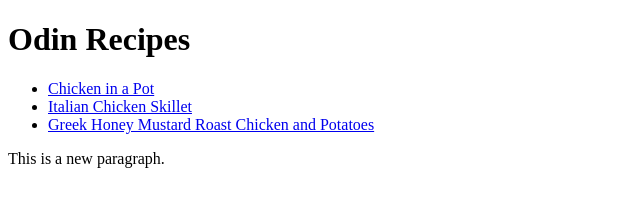
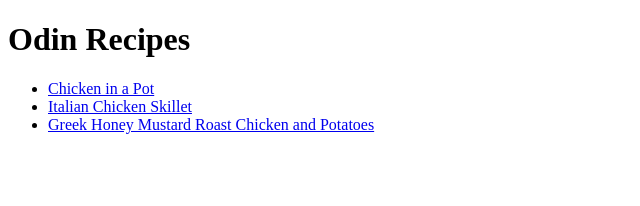
Before and after one commit to johnshu2022/odin-recipes, a plain HTML site: page index.html in a window 1280 px wide. Shown: the whole page, without its empty margins (0-640 px from the left). Drawn offline with Linux system fonts and the light colour scheme.

Commit message:
Removed paragraph from Homepage

```diff
--- a/index.html
+++ b/index.html
@@ -10,7 +10,6 @@
 	    <li><a href="recipes/italian-chicken-skillet.html">Italian Chicken Skillet</a></li>
 		<li><a href="recipes/greek-honey-mustard-chicken-and-potatoes.html">Greek Honey Mustard Roast Chicken and Potatoes</a></li>
 		</ul>
-		<p>This is a new paragraph.</p>
 
 	</body>
 
```
